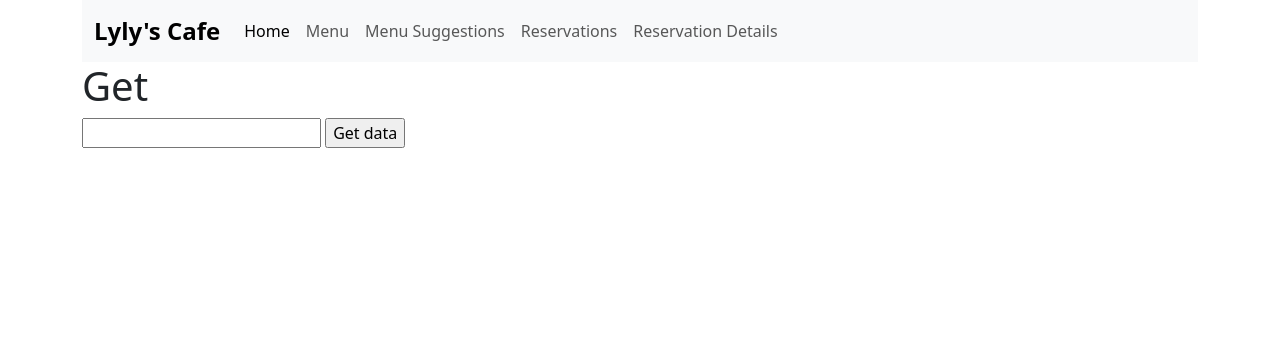
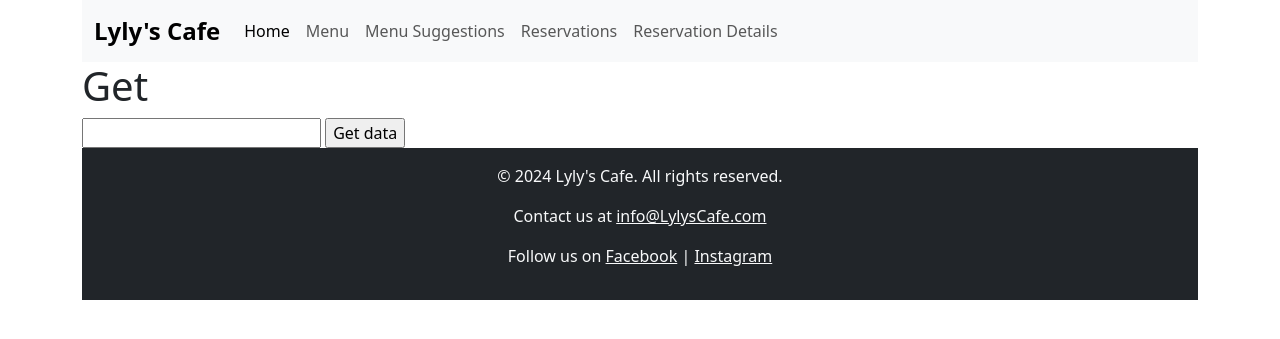
Before and after one commit to lylykimwin/Homework2, a PHP site: page /get.php in a window 1280 px wide. Shown: the top 339 px of the page. Run offline with PHP 8.4, Linux system fonts and the light colour scheme.

Commit message:
Update view-footer.php

```diff
--- a/view-footer.php
+++ b/view-footer.php
@@ -1,4 +1,14 @@
-    <div>
+    <footer class="bg-dark text-light py-3">
+        <div class="container text-center">
+            <p>&copy; <?php echo date("Y"); ?> Lyly's Cafe. All rights reserved.</p>
+            <p>Contact us at <a href="mailto:info@yLylysCafe.com" class="text-light">info@LylysCafe.com</a></p>
+            <p>Follow us on
+                <a href="https://facebook.com/yourrestaurant" target="_blank" class="text-light">Facebook</a> |
+                <a href="https://instagram.com/yourrestaurant" target="_blank" class="text-light">Instagram</a>
+            </p>
+        </div>
+    </footer>
+
     <script src="https://cdn.jsdelivr.net/npm/bootstrap@5.3.3/dist/js/bootstrap.bundle.min.js" integrity="sha384-YvpcrYf0tY3lHB60NNkmXc5s9fDVZLESaAA55NDzOxhy9GkcIdslK1eN7N6jIeHz" crossorigin="anonymous"></script>
   </body>
 </html>
```
